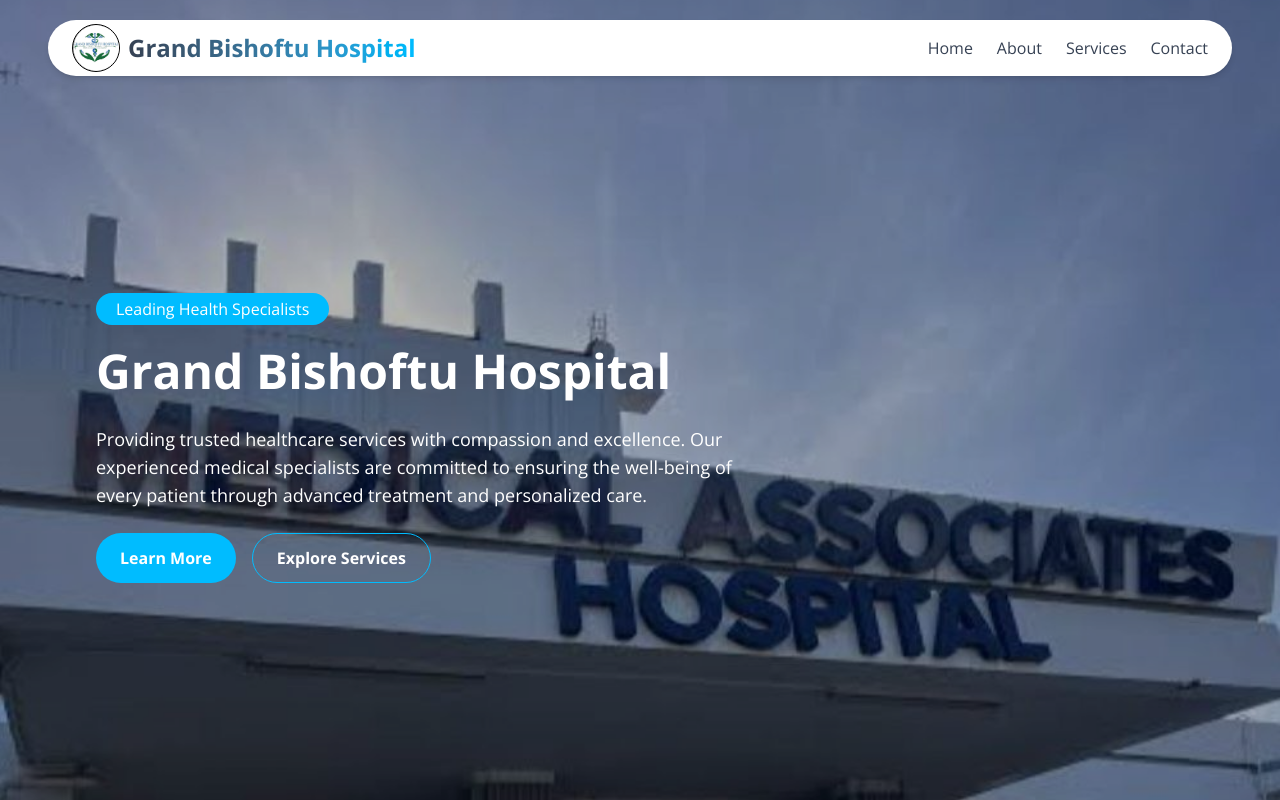
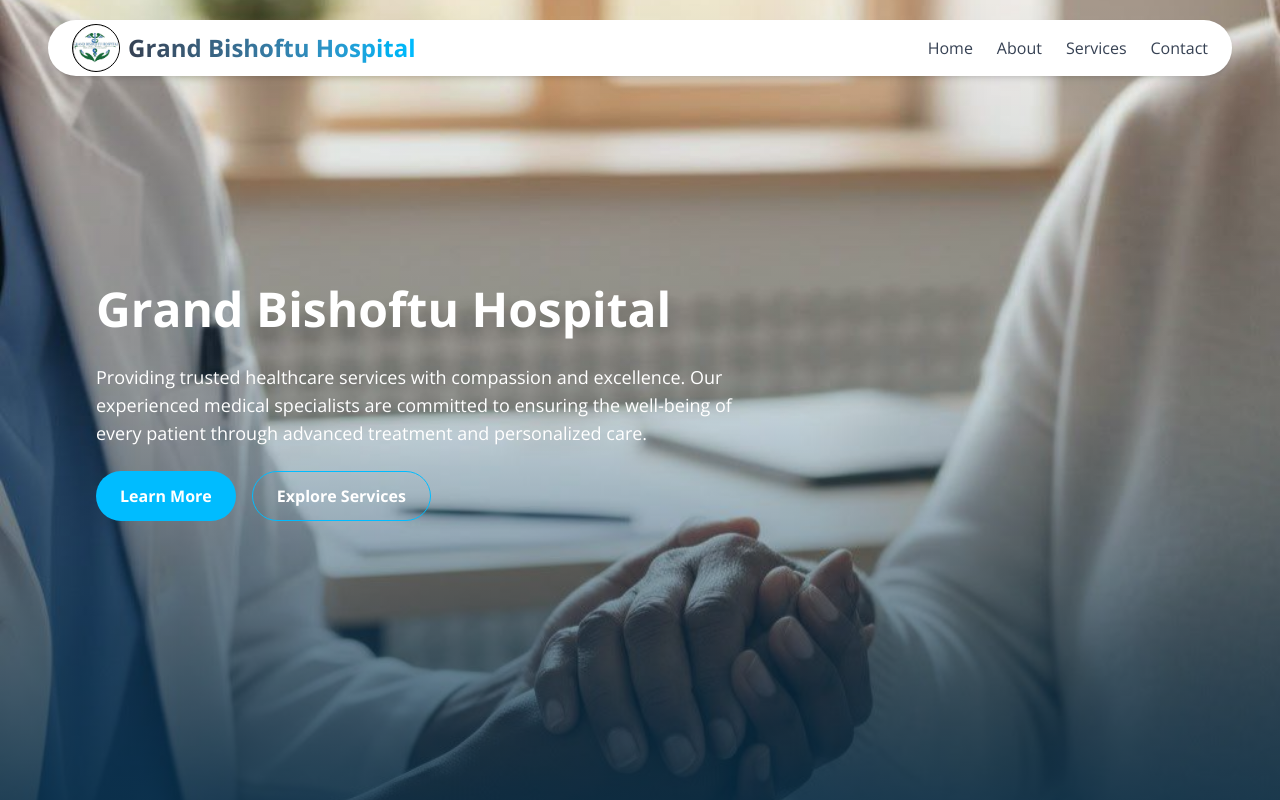
Before and after one commit to Tsedniya/Grand_Bishoftu_Hospital, a React (Vite) app in the folder myapp/: page / in a window 1280 px wide. Shown: the top 800 px of the page. Built offline with nearby package versions, Linux system fonts and the light colour scheme.

Commit message:
frontend:hero

```diff
--- a/myapp/src/components/Hero.jsx
+++ b/myapp/src/components/Hero.jsx
@@ -1,26 +1,19 @@
 import React from "react";
-import frontal from "../assets/frontal.jpg"; // your single image
+import home from "../assets/home.jpg";
 
 const Hero = () => {
   return (
-    <section className="relative w-full h-screen pt-16">
-      {/* Background Image */}
-      <img
-        src={frontal}
-        alt="Hero"
-        className="absolute inset-0 w-full h-full object-cover object-center"
-        style={{ objectPosition: "center 30%" }}   // ← This actually works!
-        loading="eager"
-      />
-
-      {/* Optional transparent overlay */}
-      <div className="absolute inset-0 bg-black opacity-30"></div>
+    <section
+          className="relative w-full h-screen bg-cover bg-center bg-no-repeat bg-fixed"
+          style={{
+            backgroundImage: `url(${home})`,
+            backgroundPosition: "center 20%"   // tweak 10%-30% until the building looks perfect on phone
+          }}
+        >
+      <div className="absolute inset-0 bg-gradient-to-t from-sky-950/80 via-sky-900/20 to-transparent" />
 
       {/* Content */}
       <div className="relative z-10 flex flex-col items-start justify-center h-full px-6 md:px-16 lg:px-24">
-        <button className="mt-3 mb-4 px-4 md:px-5 py-1 bg-sky-400 text-white text-sm md:text-base rounded-full">
-          Leading Health Specialists
-        </button>
 
         <h1 className="text-3xl sm:text-4xl md:text-5xl font-bold text-white leading-tight">
           Grand Bishoftu Hospital
@@ -38,6 +31,12 @@
             Explore Services
           </button>
         </div>
+
+        <div className="">
+          <p></p>
+          <p></p>
+          <p></p>
+        </div>
       </div>
     </section>
   );
```
Also changed, not shown: myapp/src/assets/home.jpg (added).
